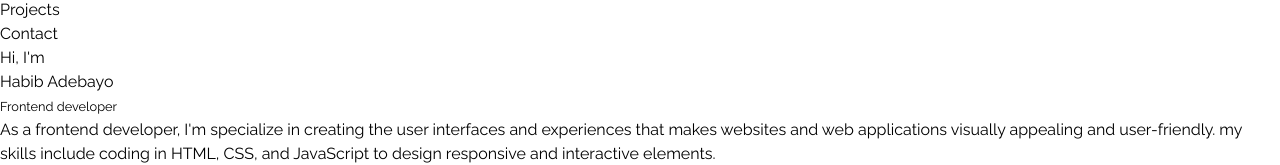
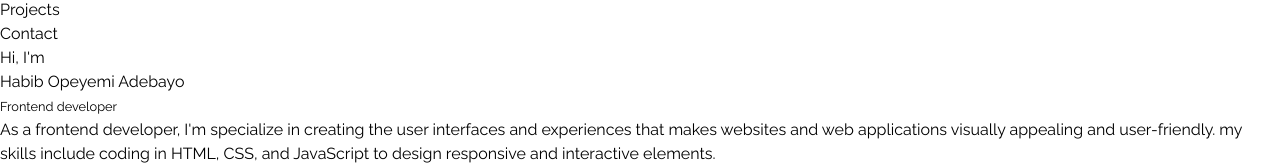
Before and after one commit to Habib-0007/Habib-Adebayo-Portfolo, a React (Vite) app: page / in a window 1280 px wide. Shown: the part 146-311 px from the top of the page. Built offline with nearby package versions, Linux system fonts and the light colour scheme.

Commit message:
Update Showcase.jsx

```diff
--- a/src/components/Showcase.jsx
+++ b/src/components/Showcase.jsx
@@ -12,7 +12,7 @@ let Showcase = () => {
          gap-y-2 md:w-1/2 order-2 md:order-1"
 			>
 				<p className="text-2xl">Hi, I'm</p>
-				<h1 className="font-extrabold text-5xl"> Habib Adebayo</h1>
+				<h1 className="font-extrabold text-5xl"> Habib Opeyemi Adebayo </h1>
 				<small className="text-purple-500 text-lg font-semibold">
 					Frontend developer
 				</small>
```
